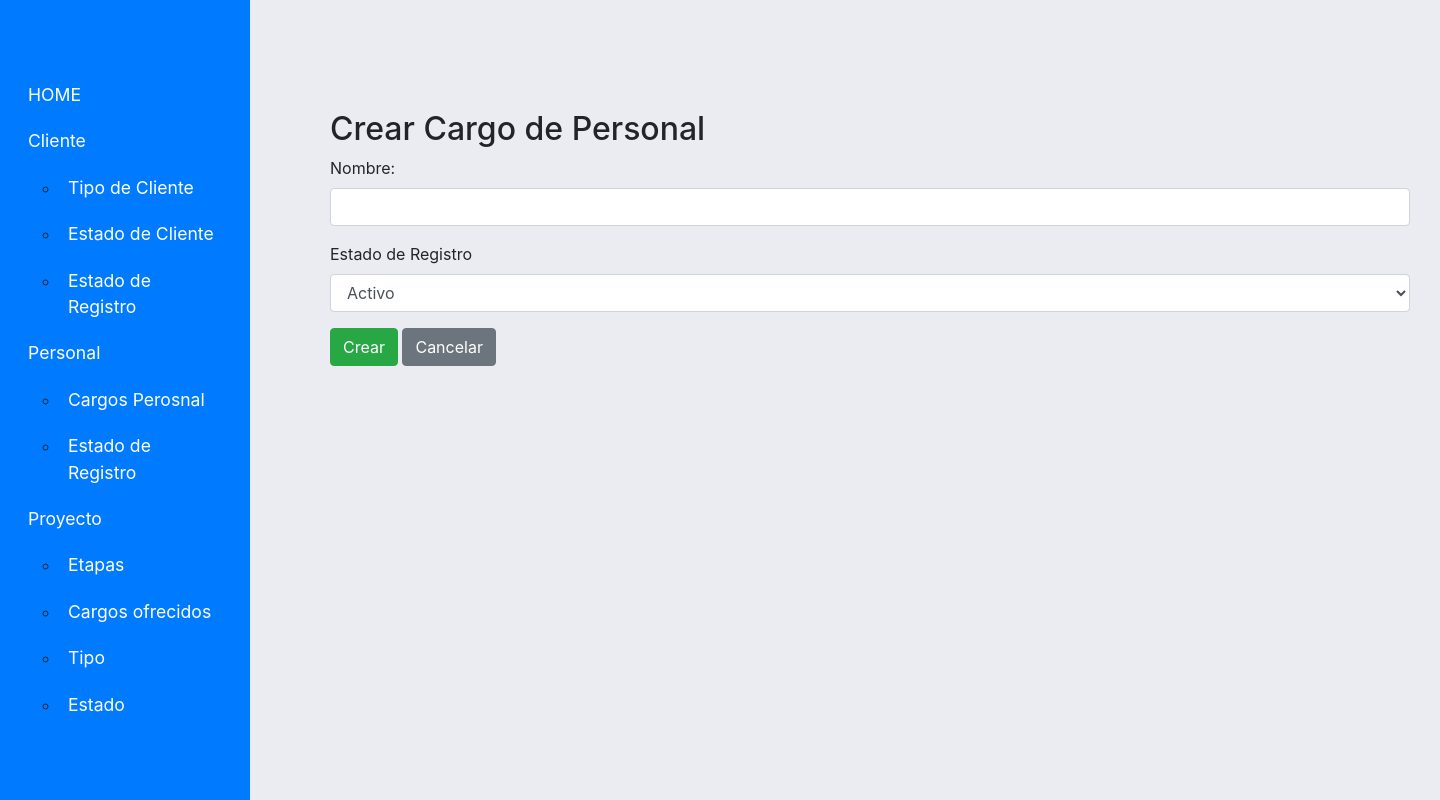
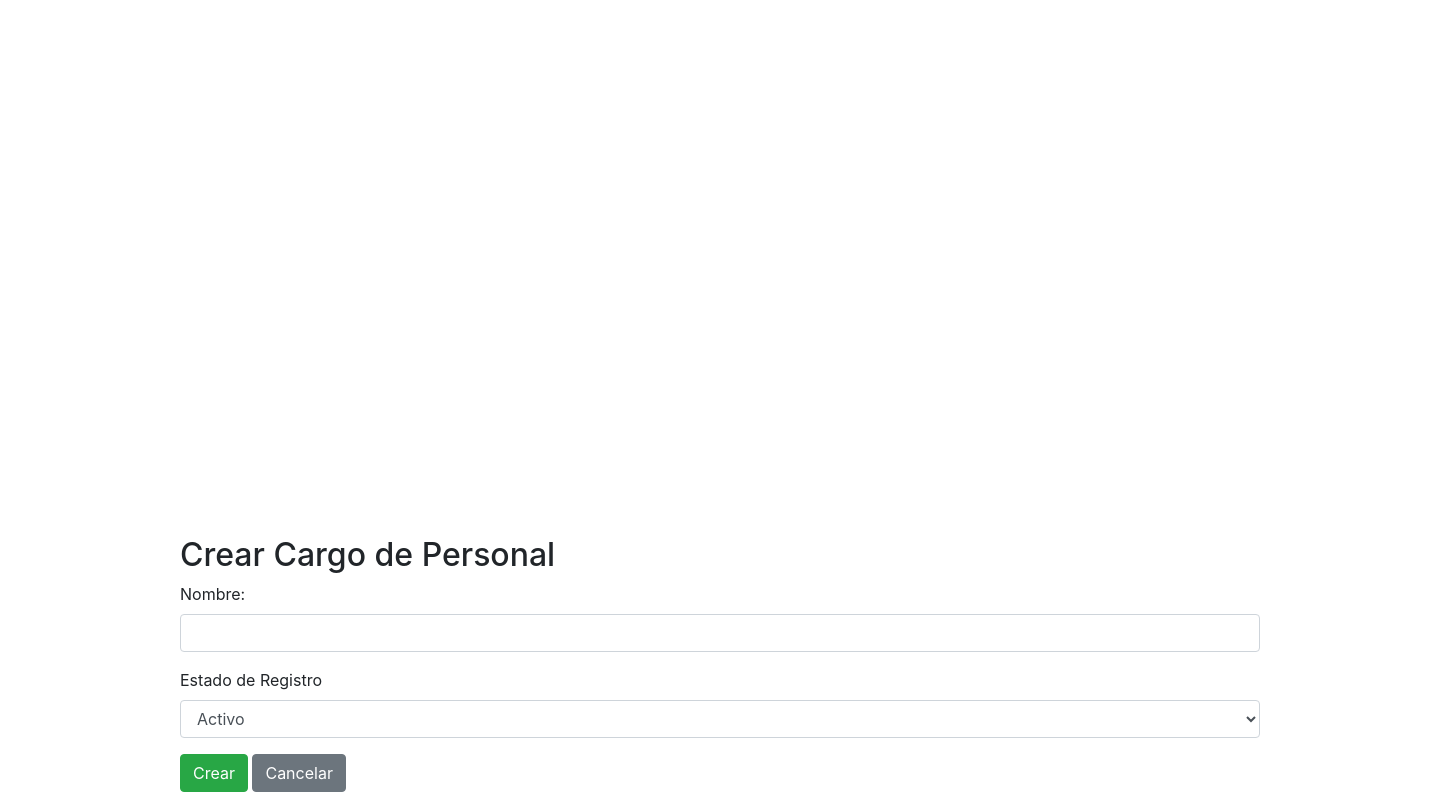
Before and after one commit to YeyderJHJL/PROYECTO_BBDD, a Django app: page /cargos_personal/new/ in a window 1440 px wide. Run offline with Django 5.2, Linux system fonts and the light colour scheme; tables that the repository leaves empty hold one stand-in row (values such as "Sample post"); some libraries are stand-ins or nearby versions.

Commit message:
MEJORAMIENTO DE VISTA

```diff
--- a/proyect_gestion/app_software/templates/base.html
+++ b/proyect_gestion/app_software/templates/base.html
@@ -4,63 +4,9 @@
 <head>
     <meta charset="UTF-8">
     <meta name="viewport" content="width=device-width, initial-scale=1.0">
-    <link rel="stylesheet" href="{% static 'style.css' %}">
+    <title>Mi Proyecto</title>
     <link href="https://stackpath.bootstrapcdn.com/bootstrap/4.5.2/css/bootstrap.min.css" rel="stylesheet">
-    <style>
-        body {
-            padding-top: 70px;
-            background-color: #EBECF1;
-        }
-        .navbar-brand {
-            font-weight: bold;
-            color: #ffffff !important;
-        }
-        .navbar {
-            background-color: rgba(200, 243, 241, 0.882);
-            height: 100vh;
-            position: fixed;
-            left: 0;
-            top: 0;
-            width: 250px;
-            padding: 20px;
-        }
-        .nav-link {
-            color: #ffffff !important;
-            font-size: 1.1rem;
-            padding: 10px 20px;
-            display: block;
-            text-align: left;
-        }
-        .nav-link:hover {
-            background-color: rgba(154, 154, 154, 0.882);
-            color: #ffffff !important;
-            text-decoration: none;
-        }
-        .dropdown-menu {
-            background-color: #EBECF1;
-        }
-        .dropdown-item {
-            color: #ffffff !important;
-        }
-        .container {
-            margin-left: 150px;
-            padding-top: 20px;
-            position: relative;
-        }
-        .table-success {
-            background-color: #7dff78;
-        }
-        .table-warning {
-            background-color: #faff71;
-        }
-        .table-danger {
-            background-color: #ff8181;
-        }
-        .navbar-nav {
-            width: 100%;
-        }
-
-    </style>
+    <link rel="stylesheet" href="{% static 'css/style.css' %}">
 </head>
 <body>
     {% include 'navbar.html' %}
--- a/proyect_gestion/app_software/templates/navbar.html
+++ b/proyect_gestion/app_software/templates/navbar.html
@@ -1,12 +1,15 @@
-<nav class="navbar navbar-expand-lg navbar-dark bg-primary">
+<nav class="navbar navbar-expand-lg navbar-dark">
+    <button class="navbar-toggler" type="button" data-toggle="collapse" data-target="#navbarNav" aria-controls="navbarNav" aria-expanded="false" aria-label="Toggle navigation">
+        <span class="navbar-toggler-icon"></span>
+    </button>
     <div class="collapse navbar-collapse" id="navbarNav">
         <ul class="navbar-nav flex-column">
             <li class="nav-item">
-                <a class="nav-link" href="{% url 'index' %}">HOME</a>
+                <a class="navbar-brand" href="{% url 'index' %}">HOME</a>
             </li>
             <li class="nav-item">
                 <a class="nav-link" href="{% url 'cliente_list' %}">Cliente</a>
-                <ul class="submenu">
+                <ul class="nav flex-column ml-3">
                     <li class="nav-item">
                         <a class="nav-link" href="{% url 'tipo_cliente_list' %}">Tipo de Cliente</a>
                     </li>
@@ -20,9 +23,9 @@
             </li>
             <li class="nav-item">
                 <a class="nav-link" href="{% url 'personal_list' %}">Personal</a>
-                <ul class="submenu">
+                <ul class="nav flex-column ml-3">
                     <li class="nav-item">
-                        <a class="nav-link" href="{% url 'cargos_personal_list' %}">Cargos Perosnal</a>
+                        <a class="nav-link" href="{% url 'cargos_personal_list' %}">Cargos Personal</a>
                     </li>
                     <li class="nav-item">
                         <a class="nav-link" href="{% url 'estado_registro_list' %}">Estado de Registro</a>
@@ -31,7 +34,7 @@
             </li>
             <li class="nav-item">
                 <a class="nav-link" href="{% url 'proyecto_list' %}">Proyecto</a>
-                <ul class="submenu">
+                <ul class="nav flex-column ml-3">
                     <li class="nav-item">
                         <a class="nav-link" href="{% url 'etapas_proyecto_list' %}">Etapas</a>
                     </li>
```
